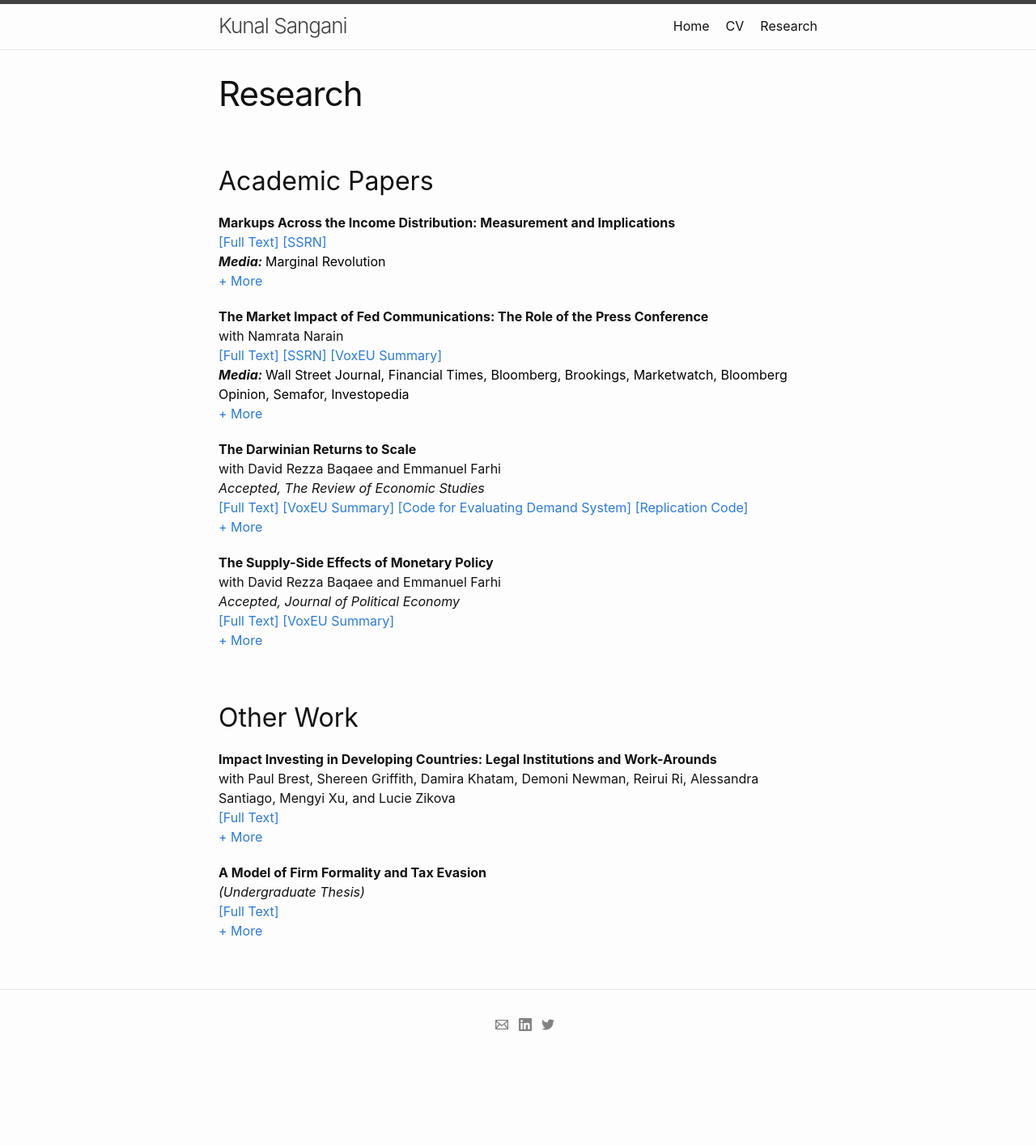
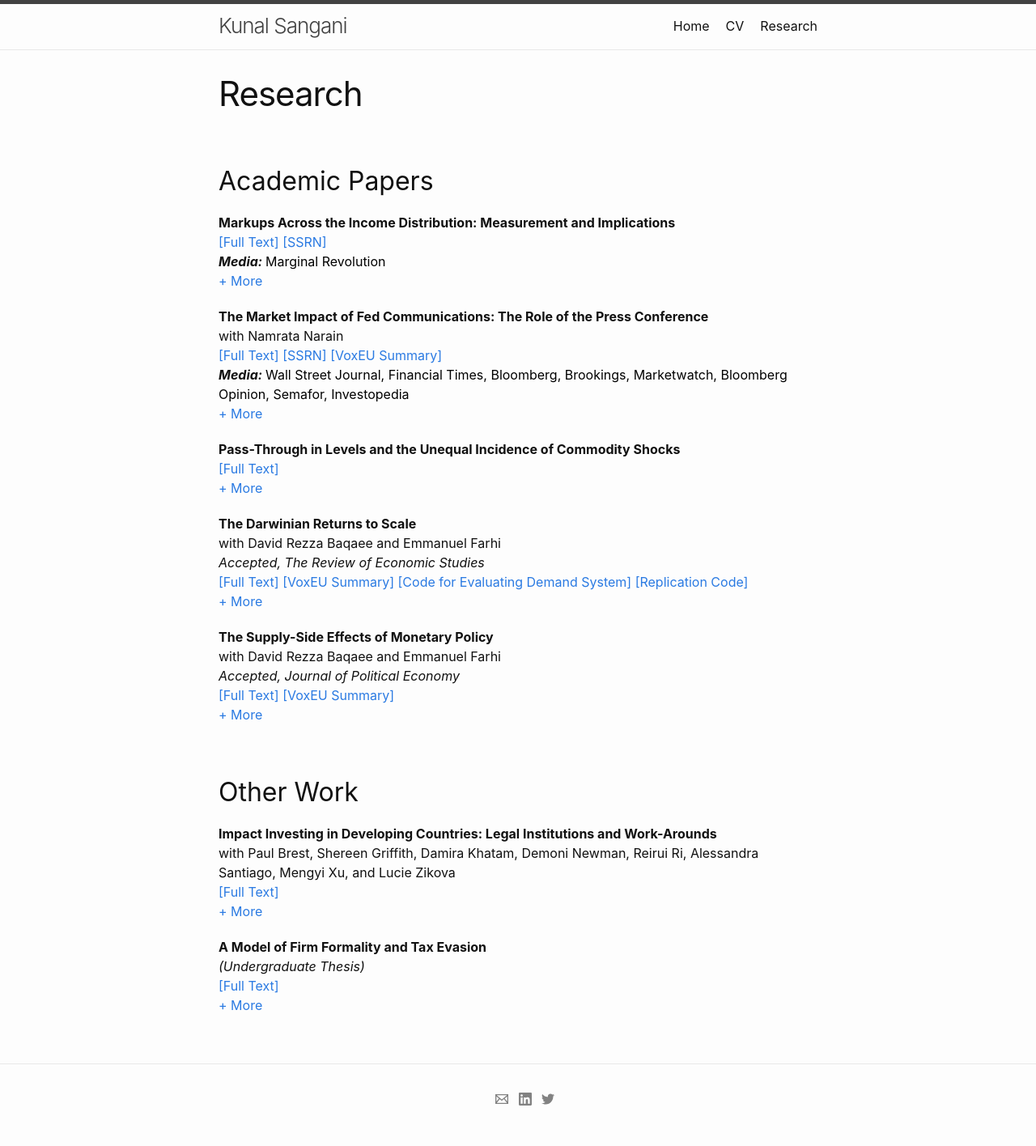
Before and after one commit to kunalsangani/kunalsangani.github.io, a Jekyll site: the page built from research.markdown, in a window 1280 px wide. Shown: the whole page at 81% size. Built offline with Jekyll 4.4.1, drawn with Linux system fonts in a browser that asks for light colours; nearby versions of some CDN libraries; before the commit the page ends 1324 px from its top, so only the background shows below that; part of the change alters nothing that is shown.

Commit message:
Added pass-through

```diff
--- a/_data/research.yml
+++ b/_data/research.yml
@@ -89,6 +89,26 @@
         press conferences suggests that his choice of language correlates with these market movements.
         We find that Fed communications during the recent period have been less effective in reducing
         forward-looking interest rate uncertainty.
+
+    - passthrough:
+      title: Pass-Through in Levels and the Unequal Incidence of Commodity Shocks
+      links:
+        - paper:
+          name: Full Text
+          href: https://kunalsangani.com/files/complete_passthrough_live.pdf
+      abstract: >-
+        Empirical studies of commodity cost pass-through document incomplete long-run pass-through: even at long horizons,
+        a 10 percent increase in costs causes retail prices to rise less than 10 percent. Using microdata from gasoline and food products,
+        I find that incomplete pass-through in percentages often disguises complete pass-through in levels:
+        a $1/unit increase in commodity costs leads to $1/unit higher retail prices. Pass-through appears incomplete when measured
+        in percentages due to an additive margin between marginal costs and prices. This pricing behavior can be rationalized by
+        a model in which firms seek to bound the risk of variable profits falling short of overhead costs. In contrast to the workhorse model,
+        this model also predicts dynamics of industry gross margins and entry consistent with the data. An implication of
+        complete pass-through in levels is that rising commodity costs lead to higher inflation rates for low-margin products in a category,
+        though absolute price changes are similar across products. This generates cyclical inflation inequality.
+        I find that food-at-home inflation for the lowest income quintile is 10% more sensitive to upstream commodity costs and
+        20% more volatile. From 2020–2023, unequal commodity cost pass-through is responsible for two-thirds of the gap in
+        food-at-home inflation rates experienced by low- and high-income households.
 
     - darwinian:
       title: The Darwinian Returns to Scale
```
Also changed, not shown: 2 other files.
